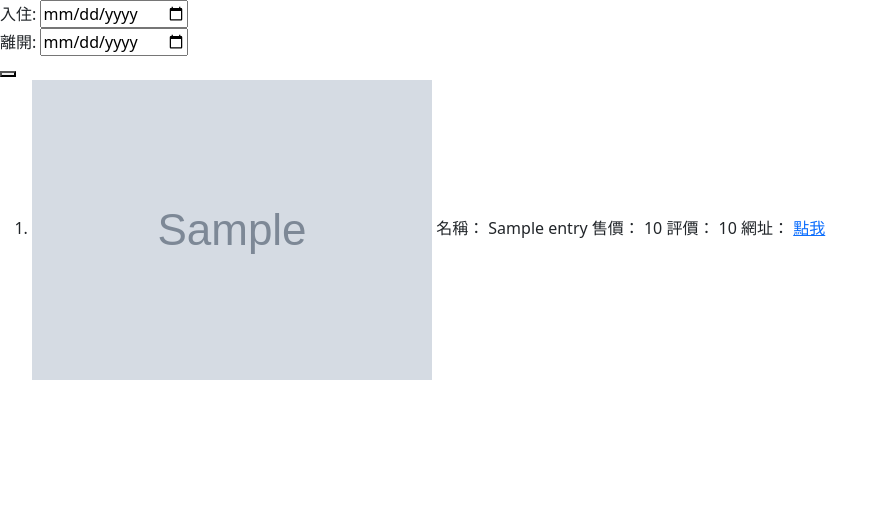
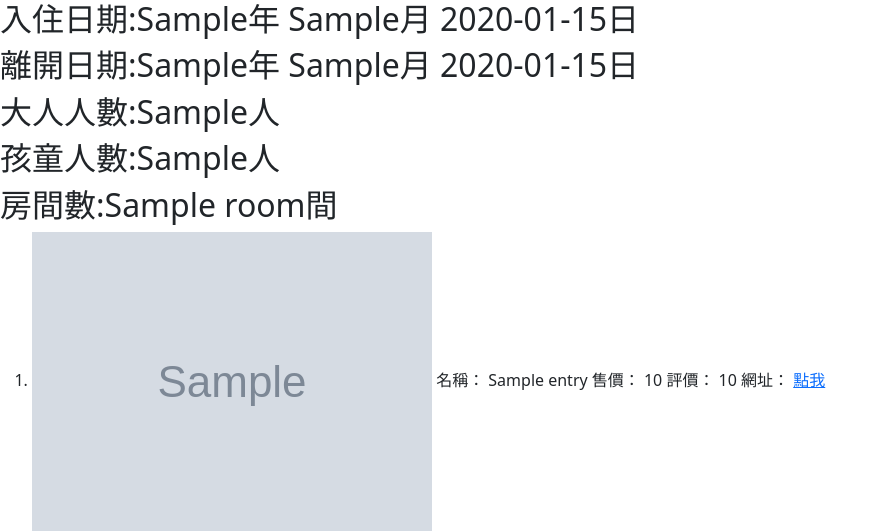
Before and after one commit to zhaungsont/Our-Private-Life, a Flask app: template templates/booking.html in a window 1280 px wide. Shown: the top 531 px of the page, without its empty margins (0-889 px from the left). Run offline with Flask 2, Linux system fonts and the light colour scheme; the template is opened without the code that fills it: most values are stand-ins (such as "Sample title", 1, 10 or a date in 2020); grey boxes marked "Sample" are stand-in pictures.

Commit message:
Update booking.html

```diff
--- a/templates/booking.html
+++ b/templates/booking.html
@@ -10,17 +10,11 @@
     <script src="https://cdn.jsdelivr.net/npm/bootstrap@5.1.3/dist/js/bootstrap.bundle.min.js" integrity="sha384-ka7Sk0Gln4gmtz2MlQnikT1wXgYsOg+OMhuP+IlRH9sENBO0LRn5q+8nbTov4+1p" crossorigin="anonymous"></script>
 </head>
 <body>
-    <div class="nativeDateTimePicker">
-        <label for="party">入住:</label>
-        <input type="date" id="party" name="bday">
-        <span class="validity"></span>
-    </div>
-    <div class="nativeDateTimePicker">
-        <label for="party">離開:</label>
-        <input type="date" id="party" name="bday">
-        <span class="validity"></span>
-    </div>
-    <button type='submit'></button>
+    <h2>入住日期:{{ year1 }}年 {{month1}}月 {{date1}}日</h2>
+    <h2>離開日期:{{year2}}年 {{month2}}月 {{date2}}日</h2>
+    <h2>大人人數:{{ad}}人</h2>
+    <h2>孩童人數:{{ch}}人</h2>
+    <h2>房間數:{{room}}間</h2>
     <ol>
         {% if data %}
         {% for entry in data %}
```
